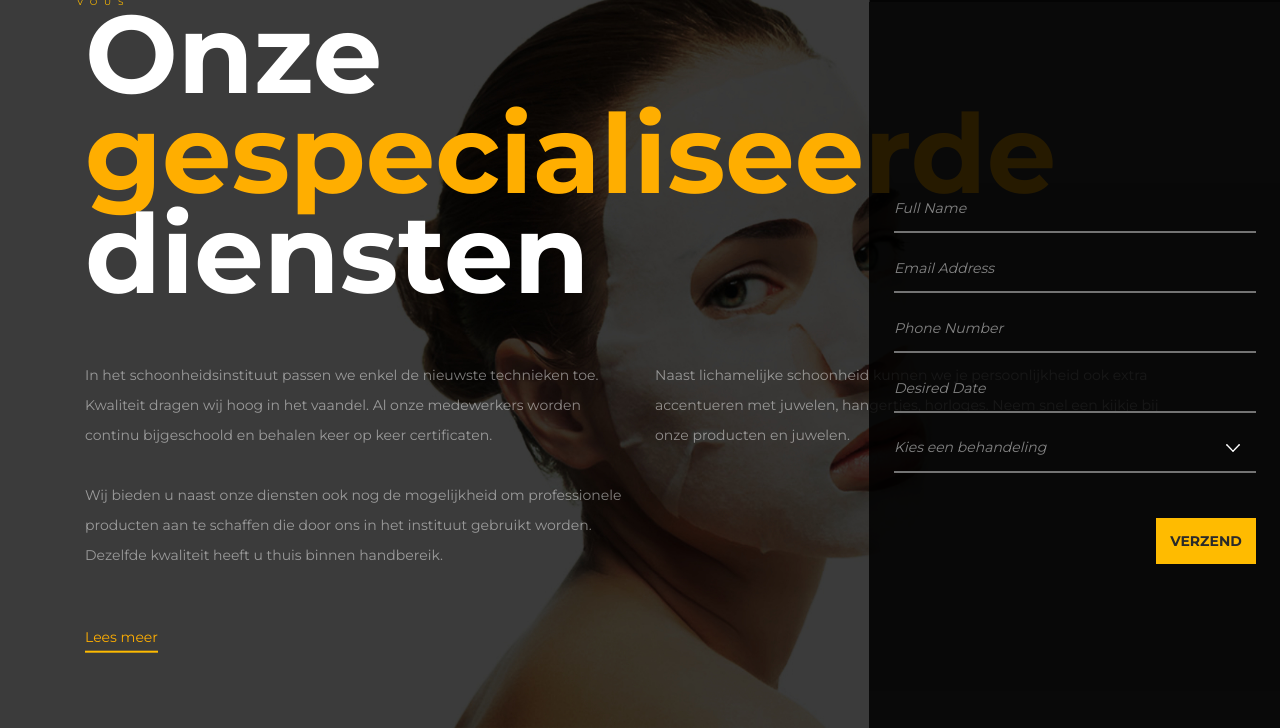
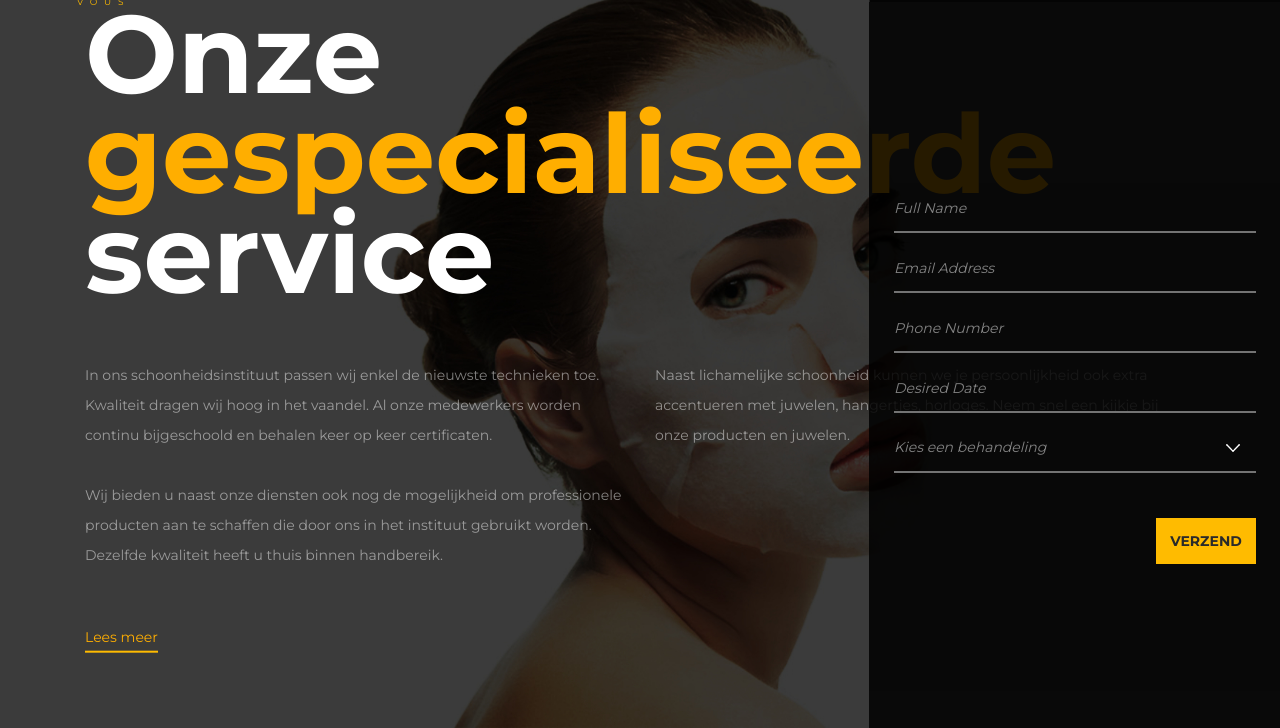
Before and after one commit to AnnKemp/social_impact, a plain HTML site: page about.html in a window 1280 px wide. Shown: the part 72-800 px from the top of the page. Drawn offline with Linux system fonts and the light colour scheme.

Commit message:
upgrade voor de about-page

```diff
--- a/about.html
+++ b/about.html
@@ -97,7 +97,7 @@
 				<div class="row">
 					<div class="col-xl-8">
 						<div class="section_title_container">
-							<div class="section_title"><h1>Onze<span> gespecialiseerde</span> diensten</h1></div>
+							<div class="section_title"><h1>Onze<span> gespecialiseerde</span> service</h1></div>
 						</div>
 					</div>
 				</div>
@@ -106,7 +106,7 @@
 						<div class="about_text">
 							<p>
 
-								In het schoonheidsinstituut passen we enkel de nieuwste technieken toe. Kwaliteit dragen wij hoog in het vaandel.
+								In ons schoonheidsinstituut passen wij enkel de nieuwste technieken toe. Kwaliteit dragen wij hoog in het vaandel.
 								Al onze medewerkers worden continu bijgeschoold en behalen keer op keer certificaten.<br /><br/>Wij bieden u naast onze diensten ook nog de mogelijkheid om professionele producten aan te schaffen die door ons in het instituut gebruikt worden. Dezelfde kwaliteit heeft u thuis binnen handbereik.</p>
 						</div>
 					</div>
```
